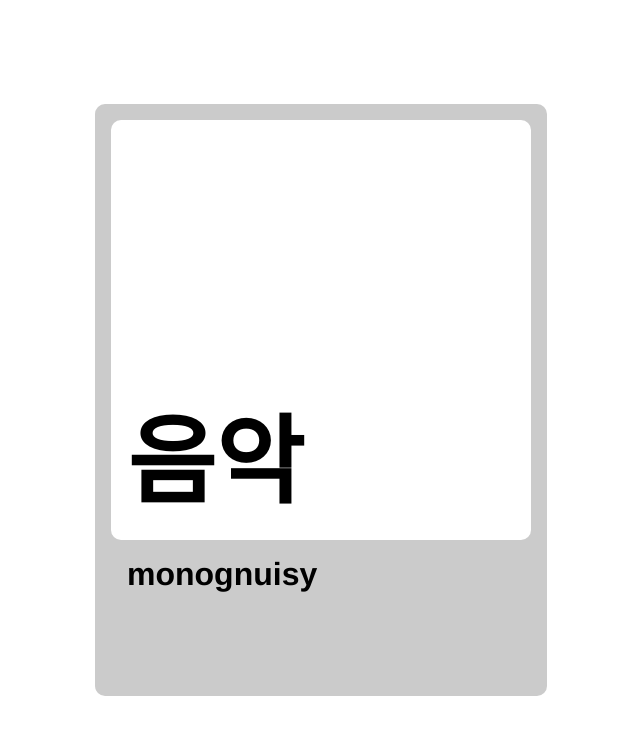
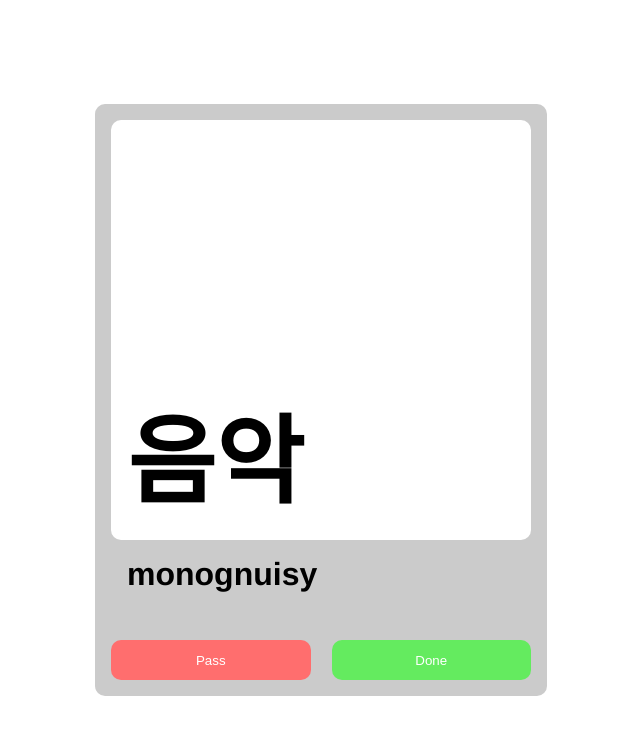
Before and after one commit to monognuisy/ASSJ-random, a React (Vite) app: page / in a window 1280 px wide. Shown: the top 734 px of the page, without its empty margins (159-799 px from the left). Built offline with nearby package versions, Linux system fonts and the light colour scheme; a web font is replaced by a local one.

Commit message:
feat: add buttons

```diff
--- a/src/components/Card.tsx
+++ b/src/components/Card.tsx
@@ -5,6 +5,8 @@
   author: string;
 };
 export const Card = ({ title, author }: Card) => {
+  const red = '#ff6e6e';
+  const green = '#64eb5f';
   return (
     <CardWrapper>
       <TitleCard>
@@ -14,6 +16,10 @@
       <AuthorCard>
         <h2>{author}</h2>
       </AuthorCard>
+      <ButtonWrapper>
+        <Button backgroundColor={red}>Pass</Button>
+        <Button backgroundColor={green}>Done</Button>
+      </ButtonWrapper>
     </CardWrapper>
   );
 };
@@ -59,3 +65,24 @@
     font-size: 2rem;
   }
 `;
+
+const ButtonWrapper = styled.div`
+  display: grid;
+  grid-template-columns: 1fr 1fr;
+  column-gap: 5%;
+
+  width: 100%;
+  margin-top: 1rem;
+`;
+
+const Button = styled.button<{ backgroundColor: string }>`
+  display: block;
+  border-radius: 10px;
+  width: 100%;
+  height: 40px;
+
+  background-color: ${(props) => props.backgroundColor || 'grey'};
+  color: white;
+
+  border-style: none;
+`;
--- a/src/components/Viewer.tsx
+++ b/src/components/Viewer.tsx
@@ -15,4 +15,8 @@
   display: flex;
   flex-direction: column;
   justify-content: center;
+  align-items: center;
+
+  width: 50%;
+  margin: 0 auto;
 `;
```
